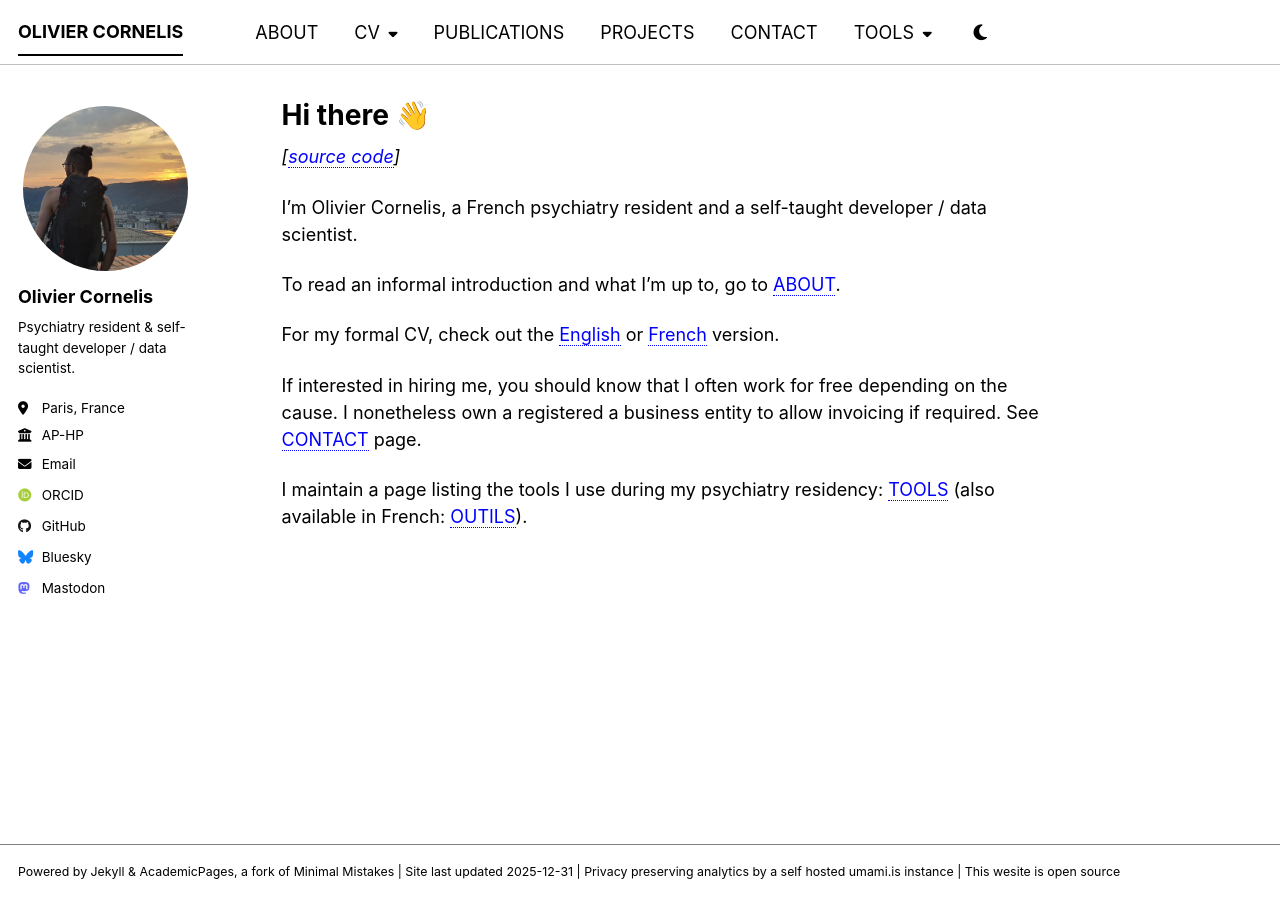
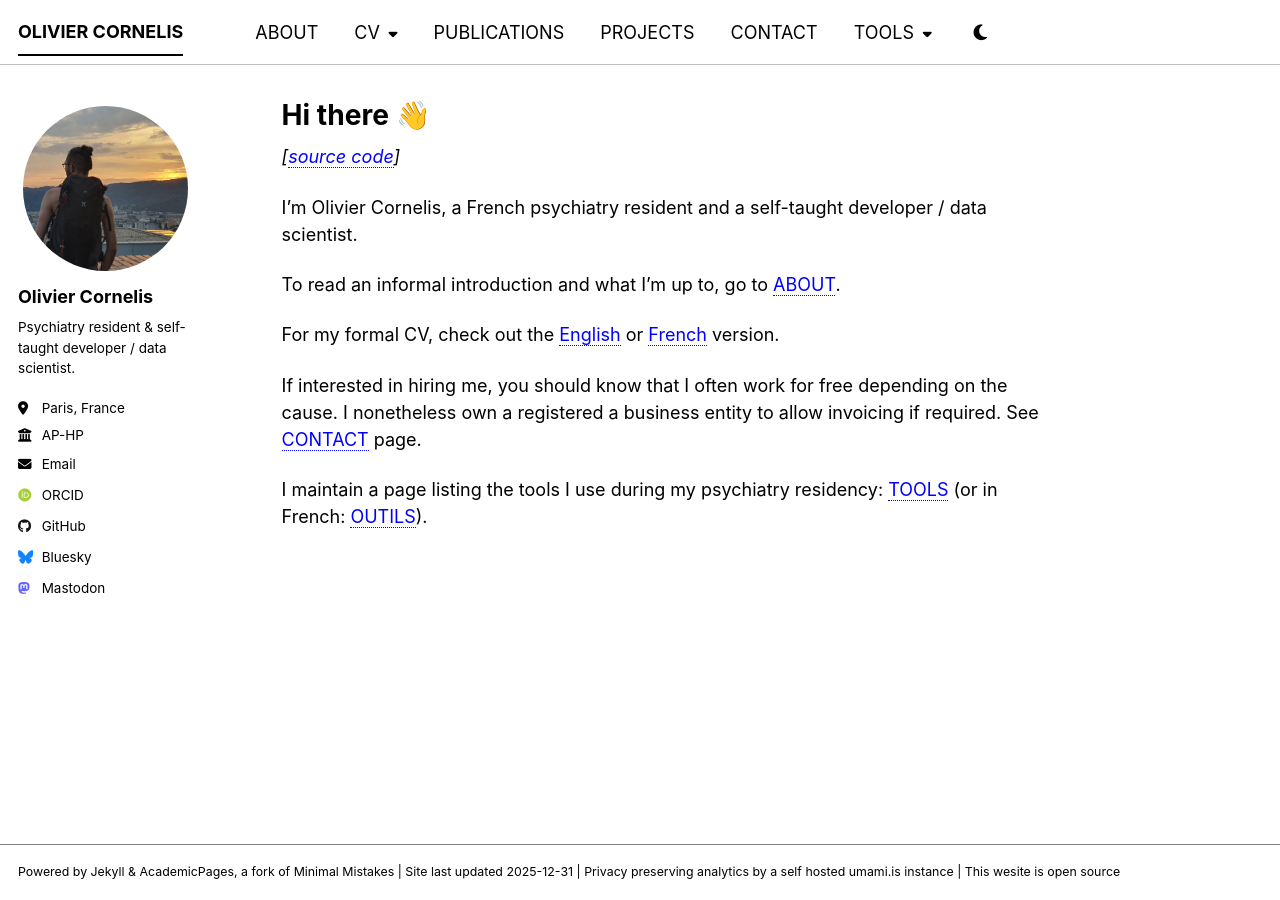
Before and after one commit to thiswillbeyourgithub/website, a Jekyll site: the page built from _pages/start.md, in a window 1280 px wide. Built offline with Jekyll 4.4.1, drawn with Linux system fonts in a browser that asks for light colours; some web fonts are replaced.

Commit message:
minor
Signed-off-by: thiswillbeyourgithub <26625900+thiswillbeyourgithub@users.noreply.github.com>

```diff
--- a/_pages/start.md
+++ b/_pages/start.md
@@ -16,4 +16,4 @@ For my formal CV, check out the [English](./cv_en) or [French](./cv_fr) version.
 
 If interested in hiring me, you should know that I often work for free depending on the cause. I nonetheless own a registered a business entity to allow invoicing if required. See [CONTACT](./contact.md) page.
 
-I maintain a page listing the tools I use during my psychiatry residency: [TOOLS](./tools_en) (also available in French: [OUTILS](./tools_fr)).
+I maintain a page listing the tools I use during my psychiatry residency: [TOOLS](./tools_en) (or in French: [OUTILS](./tools_fr)).
```
Also changed, not shown: _pages/about.md (+1 -1 lines).
